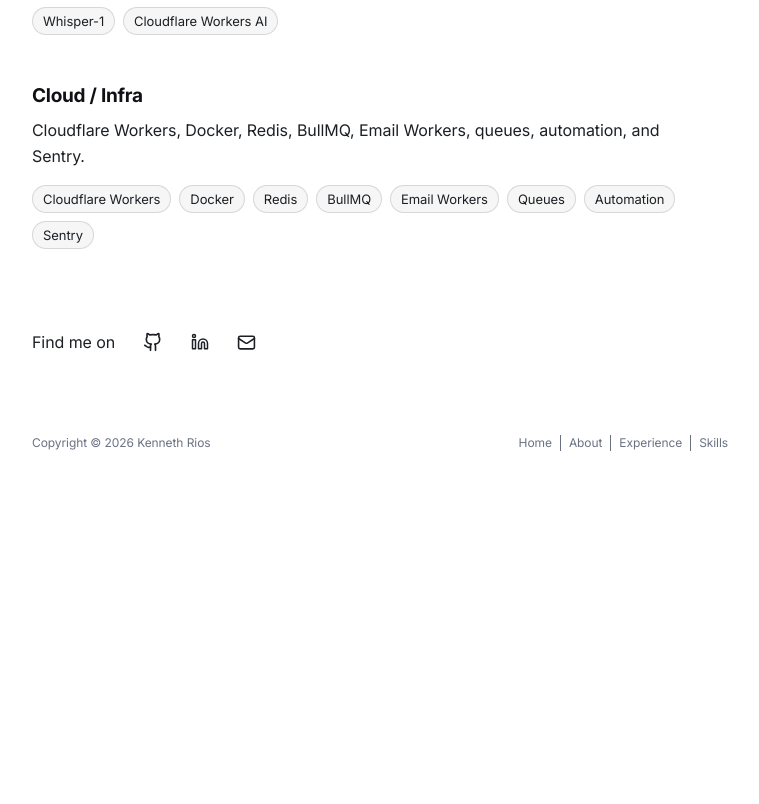
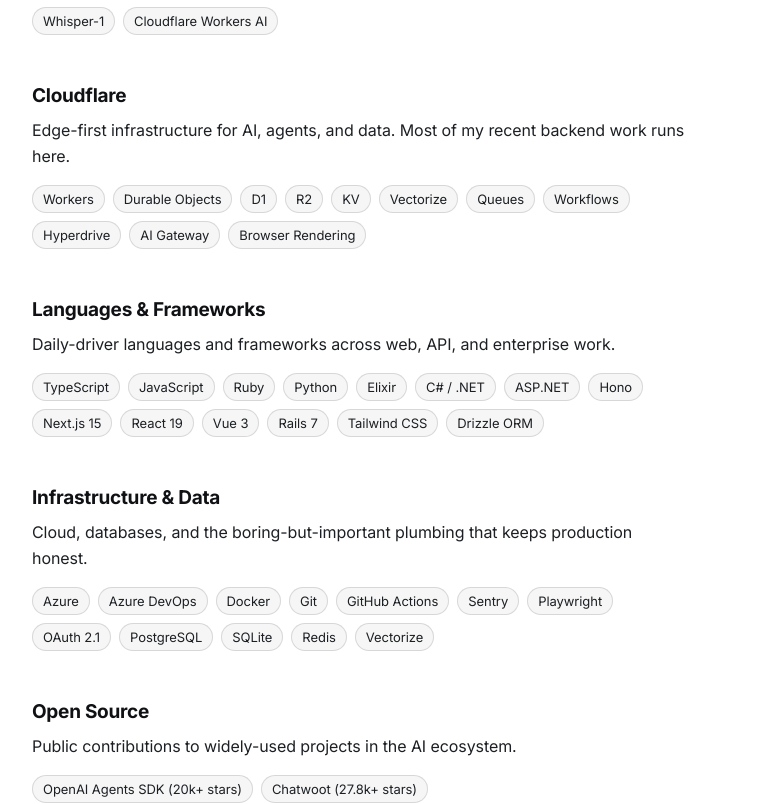
Before and after one commit to Kenth06/portfolio, a React (Vite) app: page /skills in a window 1280 px wide. Shown: the part 749-1553 px from the top of the page, without its empty margins (256-1015 px from the left). Before the commit the page ends 1216 px from the top, so only its background shows below. Built offline with nearby package versions, Linux system fonts and the light colour scheme.

Commit message:
content(skills): expand cloudflare, languages, infra, and open-source groups

```diff
--- a/src/content.ts
+++ b/src/content.ts
@@ -214,18 +214,70 @@
     ],
   },
   {
-    title: "Cloud / Infra",
+    title: "Cloudflare",
     summary:
-      "Cloudflare Workers, Docker, Redis, BullMQ, Email Workers, queues, automation, and Sentry.",
+      "Edge-first infrastructure for AI, agents, and data. Most of my recent backend work runs here.",
     items: [
-      "Cloudflare Workers",
+      "Workers",
+      "Durable Objects",
+      "D1",
+      "R2",
+      "KV",
+      "Vectorize",
+      "Queues",
+      "Workflows",
+      "Hyperdrive",
+      "AI Gateway",
+      "Browser Rendering",
+    ],
+  },
+  {
+    title: "Languages & Frameworks",
+    summary:
+      "Daily-driver languages and frameworks across web, API, and enterprise work.",
+    items: [
+      "TypeScript",
+      "JavaScript",
+      "Ruby",
+      "Python",
+      "Elixir",
+      "C# / .NET",
+      "ASP.NET",
+      "Hono",
+      "Next.js 15",
+      "React 19",
+      "Vue 3",
+      "Rails 7",
+      "Tailwind CSS",
+      "Drizzle ORM",
+    ],
+  },
+  {
+    title: "Infrastructure & Data",
+    summary:
+      "Cloud, databases, and the boring-but-important plumbing that keeps production honest.",
+    items: [
+      "Azure",
+      "Azure DevOps",
       "Docker",
+      "Git",
+      "GitHub Actions",
+      "Sentry",
+      "Playwright",
+      "OAuth 2.1",
+      "PostgreSQL",
+      "SQLite",
       "Redis",
-      "BullMQ",
-      "Email Workers",
-      "Queues",
-      "Automation",
-      "Sentry",
+      "Vectorize",
+    ],
+  },
+  {
+    title: "Open Source",
+    summary:
+      "Public contributions to widely-used projects in the AI ecosystem.",
+    items: [
+      "OpenAI Agents SDK (20k+ stars)",
+      "Chatwoot (27.8k+ stars)",
     ],
   },
 ];
```
